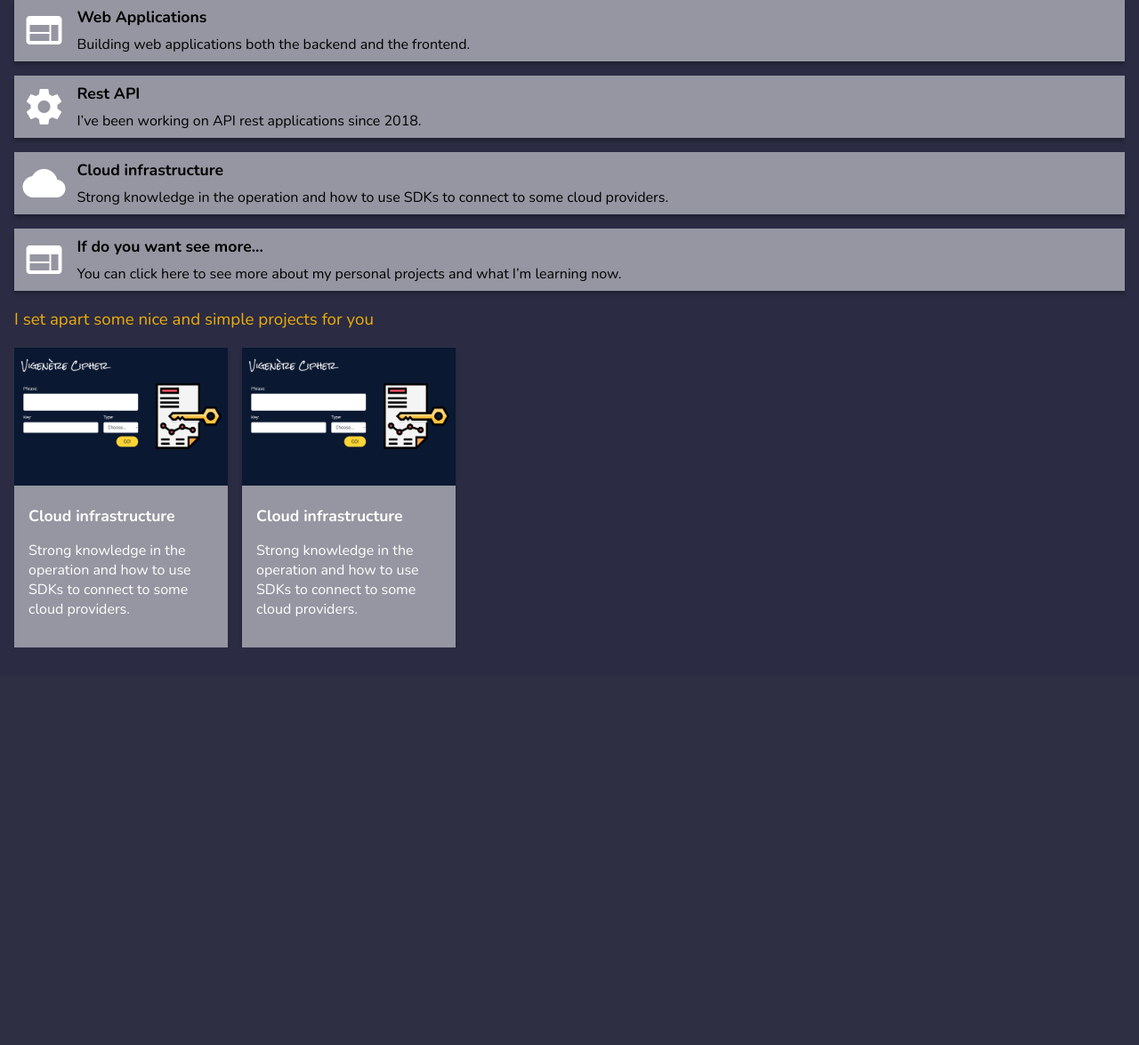
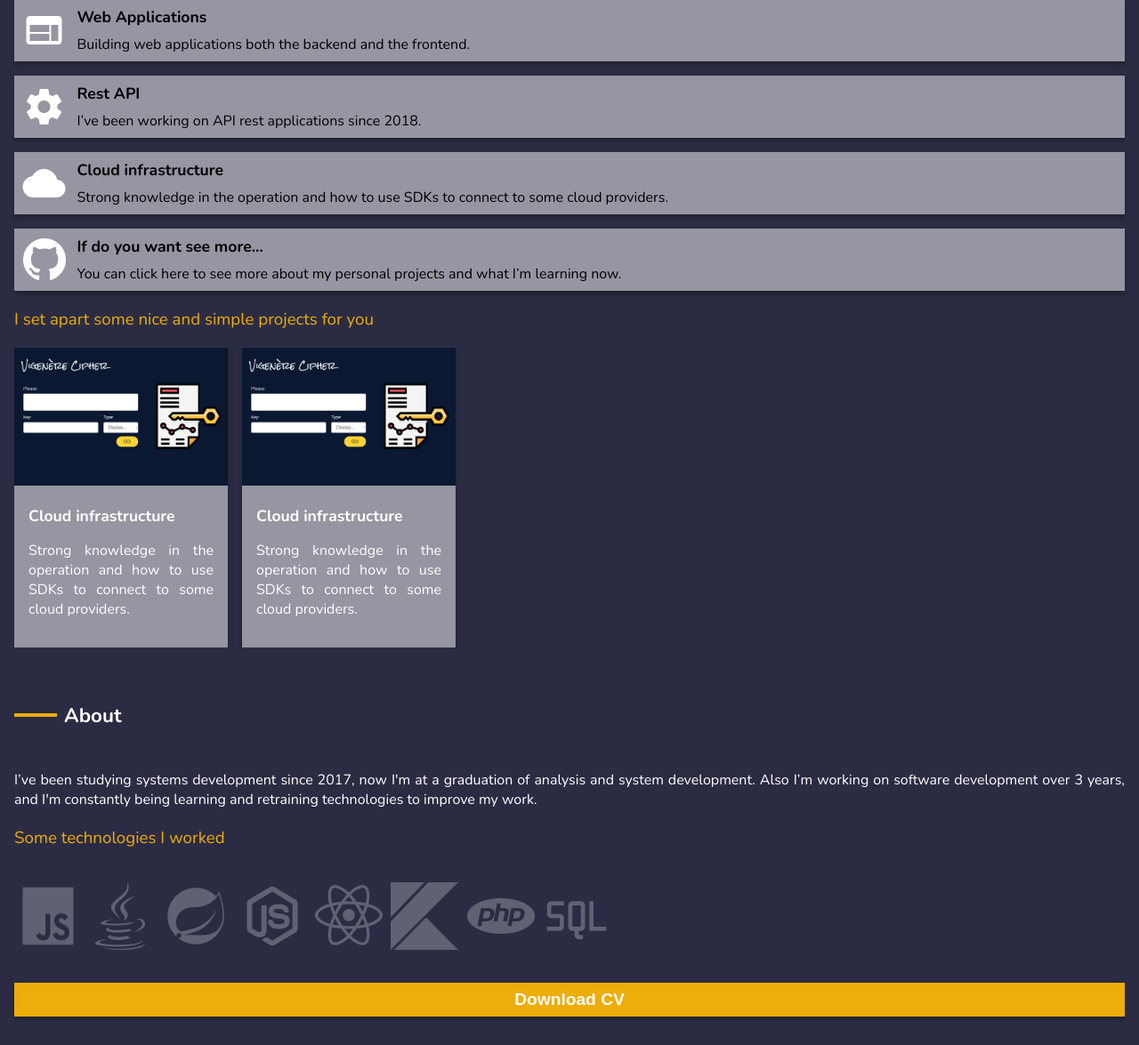
Before and after one commit to MabiGermano/personal-page, a PHP site: page / in a window 1280 px wide. Shown: the part 1306-2481 px from the top of the page at 89% size. Before the commit the page ends 2034 px from the top, so only its background shows below. Run offline with PHP 8.4, Linux system fonts and the light colour scheme.

Commit message:
adding about section

```diff
--- a/index.html
+++ b/index.html
@@ -115,9 +115,7 @@
         </div>
 
         <div class="card primary-card">
-            <span class="material-icons">
-                web
-            </span>
+            <img src="src/assets/img/github_icon.png" alt="github icon">
             <div>
                 <h4>
                     If do you want see more...
@@ -157,6 +155,41 @@
         </div>
 
     </section>
+
+    <section id="about">
+        <div class="section-title">
+            <span class="line-decoration">
+            </span>
+            <h4>About</h4>
+        </div>
+
+        <p>
+            I’ve been studying systems development since 2017, now I'm at a graduation of analysis and system
+            development. Also I’m working on software development over 3 years, and I'm constantly being learning and
+            retraining technologies to improve my work.
+        </p>
+
+        <h3>
+            Some technologies I worked
+        </h3>
+
+        <div class="technologies carousel">
+            <img src="src/assets/img/javascript_icon.png" alt="Javascript Icon"/>
+            <img src="src/assets/img/java_icon.png" alt="Java Icon"/>
+            <img src="src/assets/img/springboot_icon.png" alt="Springboot Icon"/>
+            <img src="src/assets/img/node_icon.png" alt="NodeJs Icon"/>
+            <img src="src/assets/img/react_icon.png" alt="ReactJs Icon"/>
+            <img src="src/assets/img/kotlin_icon.png" alt="Kotlin Icon"/>
+            <img src="src/assets/img/php_icon.png" alt="PHP Icon"/>
+            <img src="src/assets/img/sql_icon.png" alt="SQL Icon"/>
+        </div>
+
+        <button>
+            Download CV
+        </button>
+
+    </section>
+
     <script>
         function teste() {
             console.log("teste")
--- a/src/assets/css/global.css
+++ b/src/assets/css/global.css
@@ -2,6 +2,7 @@
     --color-line-light: #c3c3c3;
     --background-color: #2B2C43;
     --details-color: #EDAD0A;
+    --details-color-darker: #d69a00;
     --default-shadow: 0px 4px 4px rgba(0, 0, 0, 0.25);
     --default-transparency: rgba(255, 255, 255, 0.5);
 }
@@ -30,6 +31,28 @@ nav {
     padding-top: 1rem;
 
     background: rgba(255, 255, 255, 0.33);
+}
+
+p {
+    text-align: justify;
+}
+
+button {
+    background-color: var(--details-color);
+    border: 0;
+    color: white;
+    font-size: 1.2rem;
+    font-weight: 700;
+    box-shadow: var(--default-shadow);
+    transition: 0.2s background-color;
+}
+
+button:hover {
+    background-color: var(--details-color-darker);
+}
+
+button:focus {
+    outline: none;
 }
 
 #logo {
@@ -163,7 +186,9 @@ section {
     margin: 0;
 }
 
+section#work .card.primary-card img,
 section#work .card .material-icons {
+    width: 3rem;
     font-size: 3rem;
     margin: 0 .3rem;
 }
@@ -204,3 +229,16 @@ section h3 {
 .carousel::-webkit-scrollbar {
     display: none;
 }
+
+section#about button {
+    width: 100%;
+    padding: .5rem;
+}
+
+section#about .technologies {
+    margin: 2rem 0;
+}
+
+section#about .technologies img + img{
+    margin: .3rem;
+}
```
Also changed, not shown: src/assets/img/github_icon.png (added), src/assets/img/java_icon.png (added), src/assets/img/javascript_icon.png (added), src/assets/img/kotlin_icon.png (added), src/assets/img/node_icon.png (added), src/assets/img/php_icon.png (added), src/assets/img/react_icon.png (added), src/assets/img/springboot_icon.png (added), src/assets/img/sql_icon.png (added).
